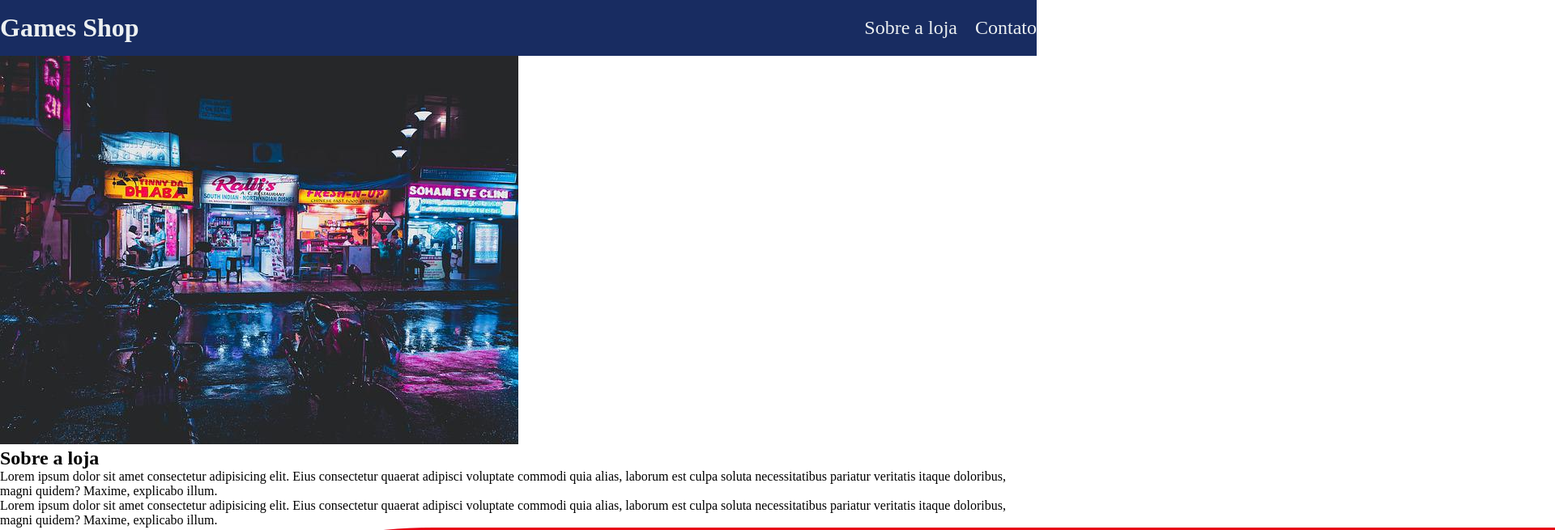
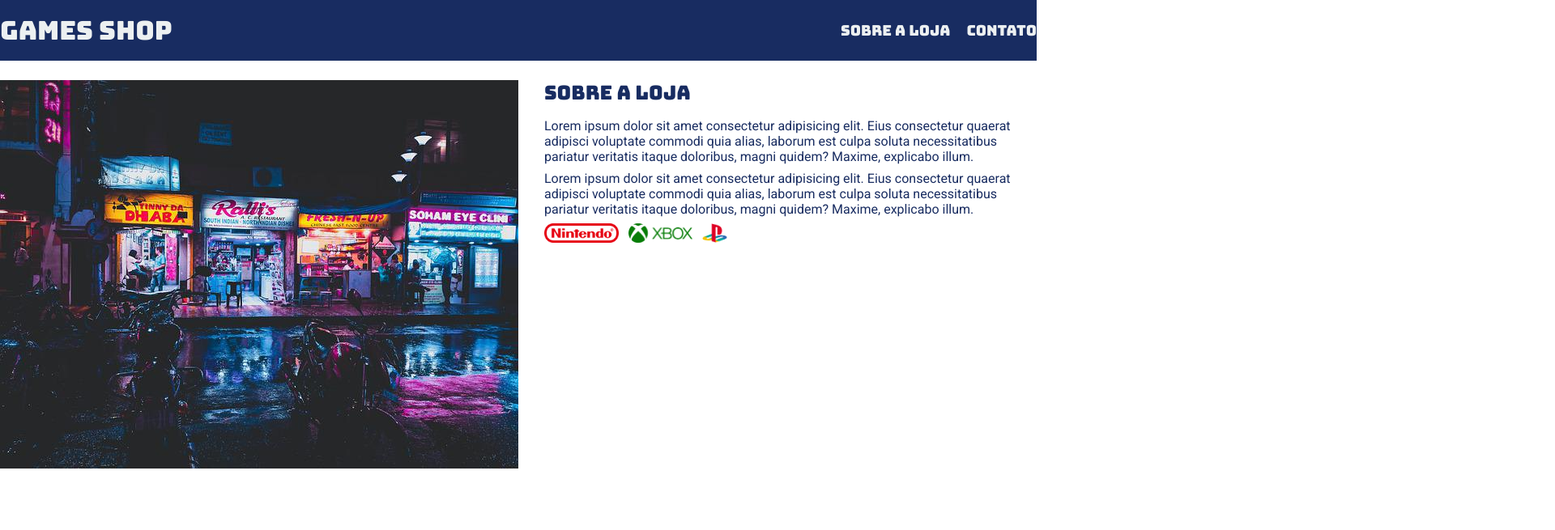
Before and after one commit to MichelHoffmann/ebac_project01, a plain HTML site: page index.html in a window 1280 px wide. Shown: the top 655 px of the page at 81% size, 1920 px wide, since content can reach past the window. Drawn offline with Linux system fonts and the light colour scheme.

Commit message:
chore: finalizando a seção sobre

```diff
--- a/index.html
+++ b/index.html
@@ -3,6 +3,10 @@
 <head>
     <meta charset="UTF-8">
     <meta name="viewport" content="width=device-width, initial-scale=1.0">
+    <link rel="preconnect" href="https://fonts.googleapis.com">
+    <link rel="preconnect" href="https://fonts.gstatic.com" crossorigin>
+    <link href="https://fonts.googleapis.com/css2?family=Bungee&family=Roboto&display=swap" rel="stylesheet">
+    <link href="https://fonts.googleapis.com/css2?family=Bungee&display=swap" rel="stylesheet">
     <link rel="stylesheet" href="style.css">
     <title>Project 01</title>
 </head>
@@ -24,12 +28,12 @@
     </header>
     <section>
         <div class="container">
-            <img src="images/loja.jpg" alt="Fachada da loja Games Shop">
+            <img class="store-front" src="images/loja.jpg" alt="Fachada da loja Games Shop">
             <div>
                 <h2>Sobre a loja</h2>
                 <p>Lorem ipsum dolor sit amet consectetur adipisicing elit. Eius consectetur quaerat adipisci voluptate commodi quia alias, laborum est culpa soluta necessitatibus pariatur veritatis itaque doloribus, magni quidem? Maxime, explicabo illum.</p>
                 <p>Lorem ipsum dolor sit amet consectetur adipisicing elit. Eius consectetur quaerat adipisci voluptate commodi quia alias, laborum est culpa soluta necessitatibus pariatur veritatis itaque doloribus, magni quidem? Maxime, explicabo illum.</p>
-                <ul>
+                <ul class="brands-list">
                     <li><img src="images/nintendo.png" alt="Nintendo"></li>
                     <li><img src="images/xbox.png" alt="Xbox"></li>
                     <li><img src="images/playstation.png" alt="Playstation"></li>
--- a/style.css
+++ b/style.css
@@ -2,6 +2,15 @@
     margin: 0;
     padding: 0;
     box-sizing: border-box;
+}
+
+header,
+section h2 {
+    font-family: "Bungee", sans-serif;
+}
+
+body {
+    font-family: "Roboto", sans-serif;
 }
 
 header {
@@ -10,11 +19,15 @@ header {
     color: #ecf0f1;
 }
 
+header h1,
+section h2 {
+    font-weight: normal;
+}
+
 header nav li {
     display: inline;
     margin-left: 16px;
-    color: #ecf0f1;
-    font-size: 24px;
+    font-size: 18px;
 }
 
 header nav li a {
@@ -28,8 +41,41 @@ header nav li a {
     margin: 0 auto;
 }
 
-header .container {
+header .container,
+section .container {
     display: flex;
     align-items: center;
     justify-content: space-between;
 }
+
+.brands-list img {
+    height: 24px;
+}
+
+.brands-list li {
+    display: inline;
+    margin-right: 8px;
+}
+
+section .container {
+    align-items: flex-start;
+}
+
+section {
+    padding: 24px 0;
+}
+
+section h2 {
+    margin-bottom: 16px;
+}
+
+section {
+    color: #182C61;
+}
+
+section p {
+    margin-bottom: 8px;
+}
+.store-front {
+    margin-right: 32px;
+}
```
